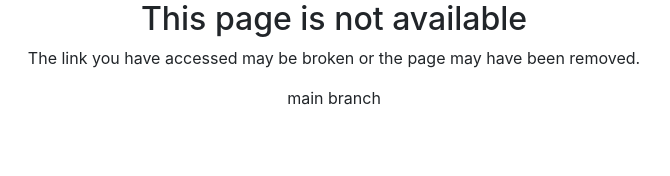
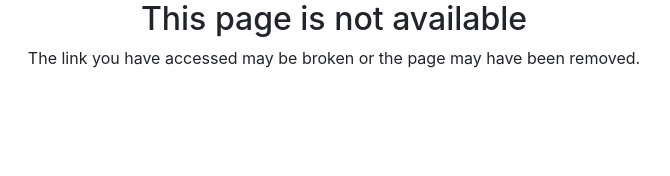
Before and after one commit to kennedygusmao/Angular, an Angular app in the folder alurapic/: page / in a window 1280 px wide. Shown: the top 176 px of the page, without its empty margins (306-976 px from the left). Built offline with nearby package versions, Linux system fonts and the light colour scheme.

Commit message:
remove tag

```diff
--- a/alurapic/src/app/errors/not-found/not-found.component.html
+++ b/alurapic/src/app/errors/not-found/not-found.component.html
@@ -4,5 +4,5 @@
     <p>
         The link you have accessed may be broken or the page may have been removed.
     </p>
-    <p>main branch</p>
+
 </div>
```
